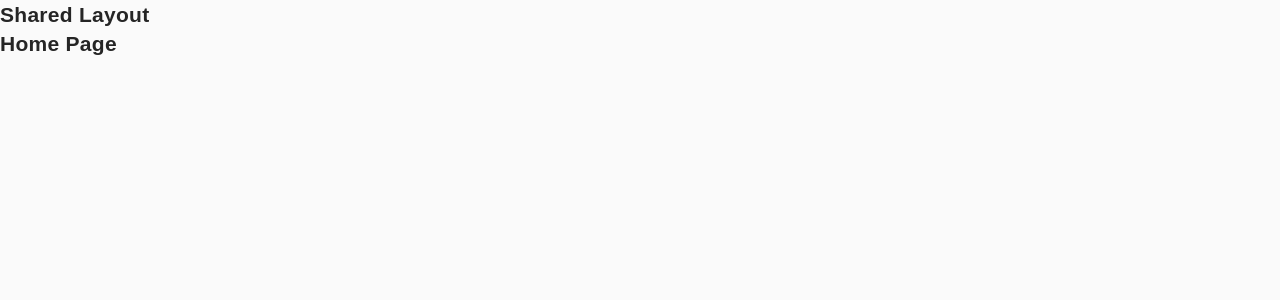
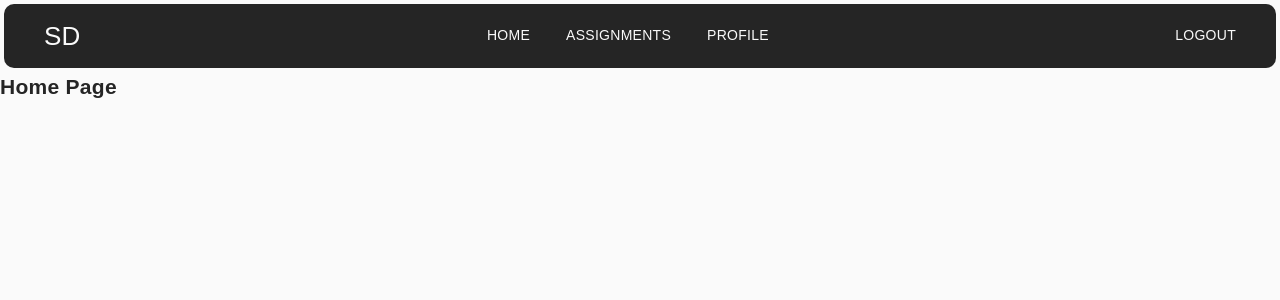
Before and after one commit to Denys-Nalyvaiko/student-dashboard-react, a React (Vite) app: page / in a window 1280 px wide. Shown: the top 300 px of the page. Built offline with nearby package versions, Linux system fonts and the light colour scheme.

Commit message:
add header

```diff
--- /dev/null
+++ b/src/components/Header/Header.jsx
@@ -0,0 +1,18 @@
+import { NavLink } from 'react-router-dom';
+import { HeaderContainer, NavigationContainer, Logo } from './Header.styled';
+
+const Header = () => {
+  return (
+    <HeaderContainer>
+      <Logo>SD</Logo>
+      <NavigationContainer>
+        <NavLink to="/">HOME</NavLink>
+        <NavLink to="/assignments">ASSIGNMENTS</NavLink>
+        <NavLink to="/profile">PROFILE</NavLink>
+      </NavigationContainer>
+      <p>LOGOUT</p>
+    </HeaderContainer>
+  );
+};
+
+export default Header;
--- /dev/null
+++ b/src/components/Header/Header.styled.jsx
@@ -0,0 +1,21 @@
+import styled from 'styled-components';
+
+export const HeaderContainer = styled.header`
+  display: flex;
+  justify-content: space-between;
+  align-items: center;
+  padding: 14px 40px;
+  margin: 4px;
+  background-color: #252525;
+  color: #fafafa;
+  border-radius: 10px;
+`;
+
+export const NavigationContainer = styled.nav`
+  display: flex;
+  gap: 36px;
+`;
+
+export const Logo = styled.p`
+  font-size: 26px;
+`;
--- a/src/layouts/SharedLayout.jsx
+++ b/src/layouts/SharedLayout.jsx
@@ -1,10 +1,11 @@
 import { Suspense } from 'react';
 import { Outlet } from 'react-router';
+import Header from '../components/Header/Header';
 
 const SharedLayout = () => {
   return (
     <>
-      <h2>Shared Layout</h2>
+      <Header />
       <Suspense fallback={<p>Loading ...</p>}>
         <Outlet />
       </Suspense>
```
